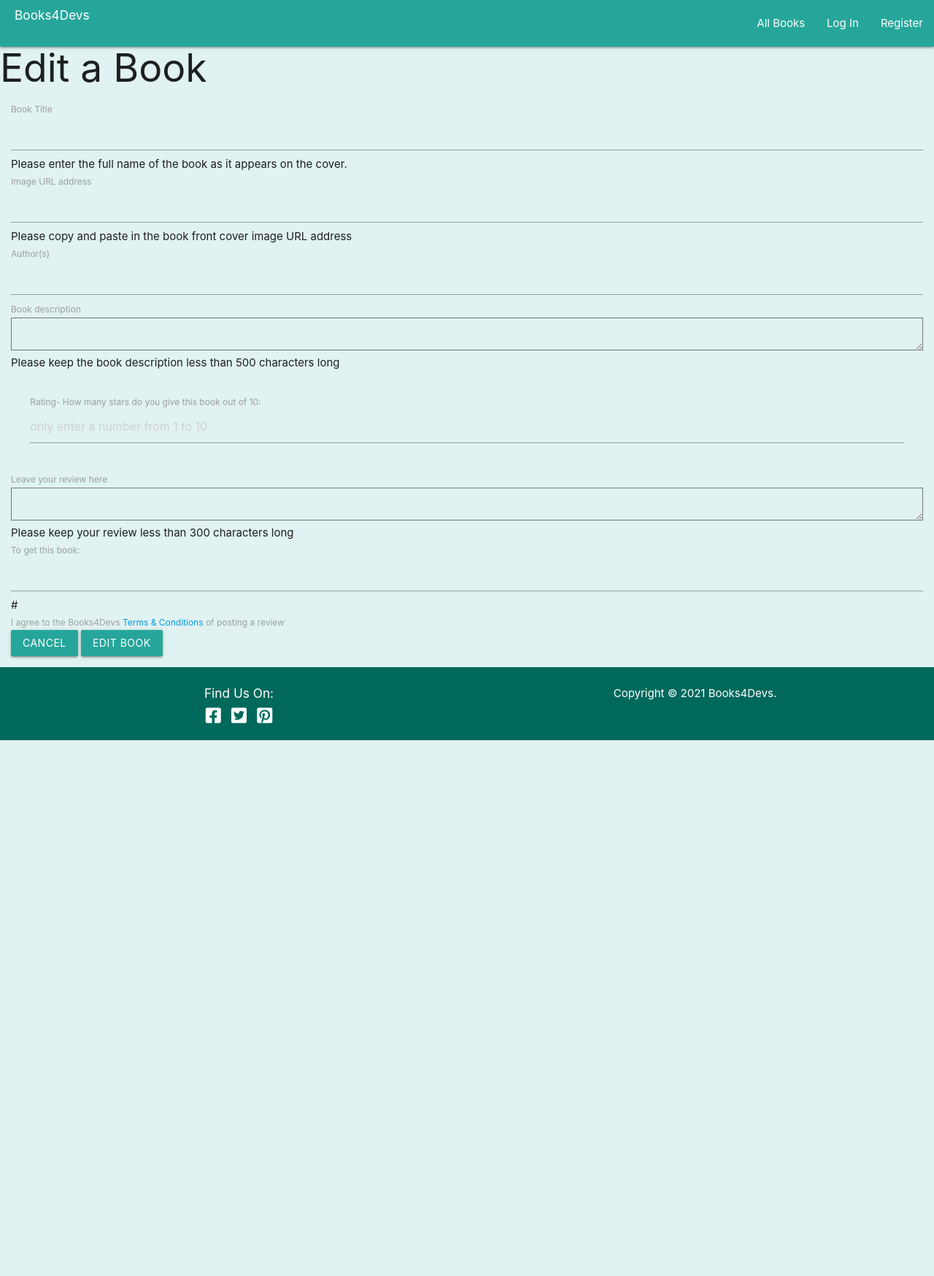
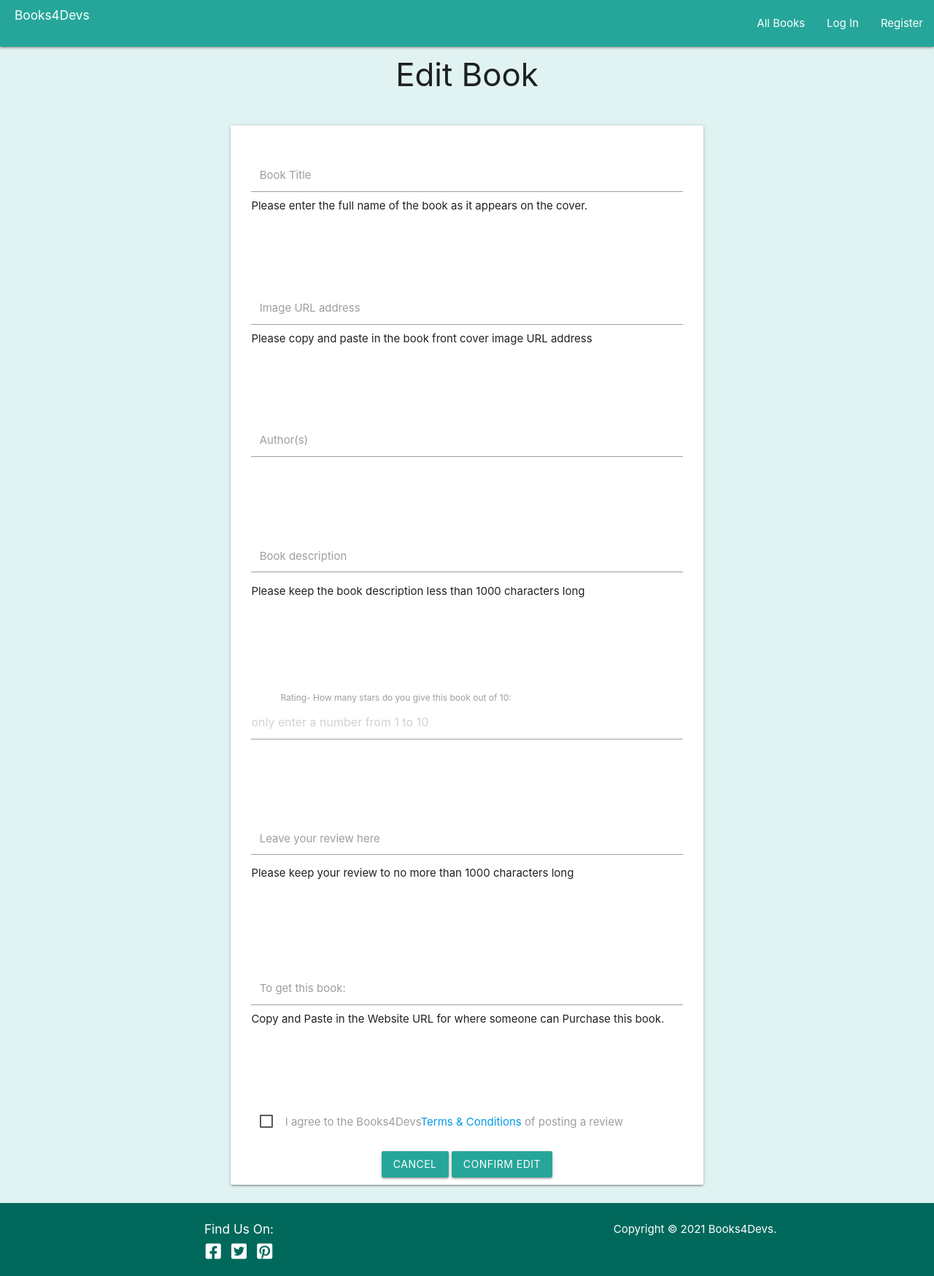
Before and after one commit to PhillyJB/Books4Devs, a Flask app: template templates/edit_book.html in a window 1280 px wide. Shown: the whole page at 73% size. Before the commit the page ends 1014 px from the top, so only its background shows below. Run offline with Flask 2, Linux system fonts and the light colour scheme; the template is opened without the code that fills it, so the values that code supplies are empty; some libraries are stand-ins or nearby versions.

Commit message:
formatted login, register and edit book pages

```diff
--- a/static/css/styles.css
+++ b/static/css/styles.css
@@ -65,7 +65,7 @@ main {
 }
 
 .page-header,
-.add-a-book-btn {
+.add-book-btns {
   text-align: center;
 }
 
@@ -84,18 +84,21 @@ main {
   background-color: #b2dfdb;
 }
 
-/*----add book  form------*/
-.add-form-row {
-  display: flex;
-  flex-wrap: nowrap;
-  flex-direction: column;
-  justify-content: space-evenly;
+/*-----logIn Form-------*/
+.login-form-btn, .login-form-text {
+  text-align: center;
 }
 
-.add-form-col {
+.login-form-text {
+  margin-top: 10px;
+}
+
+/*----add book form------*/
+
+.add-form-col form {
   align-items: center;
-  margin-left: 100px;
-  margin-right: 100px;
+  margin: auto;
+  width: 80%;
 }
 
 .add-form-col .input-field,
@@ -104,16 +107,26 @@ main {
   padding: 40px;
 }
 
-.add-book-btn-row {
+.formTermsfield .form-check-label {
+  font-size: smaller;
+}
+
+.add-book-btn-row, .add-a-book-btn {
   margin-top: 20px;
   margin-bottom: 10px;
   text-align: center;
 }
 
-.add-book-btn-row button {
+.add-book-btn-row .btn {
   margin-bottom: 10px;
+
 }
 
+/*-----Input fields on forms-------*/
+.input-field {
+  margin-top: 5px;
+  margin-bottom: 5px;
+}
 
 /*search box form*/
 
--- a/templates/edit_book.html
+++ b/templates/edit_book.html
@@ -1,33 +1,53 @@
 {% extends "base.html" %}
 {% block content %}
-
-<h2>Edit a Book</h2>
-<div class="row" style="justify-content: center;">
-    <form class="col-10 col-md-8" method="POST" action="{{ url_for('edit_book', book_id=book._id) }}">
+<div class="row">
+    <div class="col s12 page-header">
+        <h3>Edit Book</h3>
+    </div>
+</div>
+<div class="row add-form-row">
+    <div class="col s12 m8 offset-m2 add-form-col">
+        <form class="card" method="POST" action="{{ url_for('edit_book', book_id=book._id) }}">
             <!--1-title-->
-        <div class="mb-3">
+            <div class="row">
+                <div class="input-field col s12">
                     <label for="title" class="form-label">Book Title</label>
-            <input type="text" name="title" class="form-control" id="title" aria-describedby="titleHelp" value="{{ book.title}}" required>
-            <div id="titleHelp" class="form-text">Please enter the full name of the book as it appears on the cover.
+                    <input type="text" name="title" class="form-control" id="title" aria-describedby="titleHelp"
+                        value="{{ book.title}}" required>
+                    <div id="titleHelp" class="form-text">
+                        Please enter the full name of the book as it appears on the
+                        cover.
+                    </div>
                 </div>
             </div>
             <!--2-imgURL-link-->
-        <div class="mb-3">
+            <div class="row">
+                <div class="input-field col s12">
+                    <input type="text" name="imgURL" class="form-control" id="imgURL" aria-describedby="imgHelp"
+                        value="{{ book.imgURL }}" required>
                     <label for="imgURL" class="form-label">Image URL address</label>
-            <input type="text" name="imgURL" class="form-control" id="imgURL" aria-describedby="imgHelp" value="{{ book.imgURL }}" required>
-            <div id="imgHelp" class="form-text">Please copy and paste in the book front cover image URL address</div>
+                    <div id="imgHelp" class="form-text">
+                        Please copy and paste in the book front cover image URL address
+                    </div>
+                </div>
             </div>
             <!--3-author(s)-->
-        <div class="mb-3">
+            <div class="row">
+                <div class="input-field col s12">
                     <label for="author" class="form-label">Author(s)</label>
-            <input type="text" name="author" class="form-control" id="author" value="{{ book.author }}" required>
+                    <input type="text" name="author" class="form-control" id="author" value="{{ book.author }}"
+                        required>
+                </div>
             </div>
             <!--4-description-->
-        <div class="mb-3">
+            <div class="row">
+                <div class="input-field col s12">
                     <label for="desc" class="form-label">Book description</label>
-            <textarea class="form-control" name="desc" id="desc" rows="3" aria-describedby="imgHelp" maxlength="500"
-                required>{{- book.desc -}}</textarea>
-            <div id="desc-max" class="form-text">Please keep the book description less than 500 characters long</div>
+                    <textarea class="materialize-textarea" name="desc" id="desc" rows="3" aria-describedby="desc-max"
+                        maxlength="1000" data-length="1000" required>{{- book.desc -}}</textarea>
+                    <div id="desc-max" class="form-text">Please keep the book description less than 1000 characters long
+                    </div>
+                </div>
             </div>
             <!--5-rating-->
             <div class="row">
@@ -35,34 +55,78 @@
                     <div>
                         <label for="rating" class="form-label">Rating- How many stars do you give this book out of
                             10:</label>
+                        <input type="number" name="rating" class="form-control" id="rating" min="1" max="10"
+                            maxlength="2" value="{{ book.rating }}" placeholder="only enter a number from 1 to 10"
+                            required>
                     </div>
-                <input type="number" name="rating" class="form-control" id="rating" min="1" max="10" maxlength="2" value="{{ book.rating }}"
-                    placeholder="only enter a number from 1 to 10" required>
                 </div>
             </div>
             <!--6-book comments-->
-        <div class="mb-3">
+            <div class="row">
+                <div class="input-field col s12">
                     <label for="comments" class="form-label">Leave your review here</label>
-            <textarea class="form-control" name="comments" id="comments" rows="3" aria-describedby="comment-max"
-                maxlength="300" required>{{- book.comments -}}</textarea>
-            <div id="comment-max" class="form-text">Please keep your review less than 300 characters long</div>
+                    <textarea class="materialize-textarea" name="comments" id="comments" aria-describedby="comment-max"
+                        maxlength="1000" required>{{- book.comments -}}</textarea>
+                    <div id="comment-max" class="form-text">
+                        Please keep your review to no more than 1000 characters long
+                    </div>
+                </div>
+
             </div>
             <!--7-get the book link-->
-        <div class="mb-3">
+            <div class="row">
+                <div class="input-field col s12">
                     <label for="get_book" class="form-label">To get this book:</label>
-            <input type="text" name="get_book" class="form-control" value="{{ book.get_book }}" id="get_book" required>
-            <div id="" class="form-text">#</div>
+                    <input type="text" name="get_book" class="form-control" value="{{ book.get_book }}" id="get_book"
+                        aria-describedby="get_book" required>
+                    <div id="get_book" class="form-text">
+                    Copy and Paste in the Website URL for where someone can Purchase this book.
                     </div>
-        <!--8-terms&condition checkbox-->
-        <div class="mb-3 form-check">
-            <input type="checkbox" class="form-check-input" id="exampleCheck1" placeholder="Insert a URL for a location for someone to purchase this book" required>
-            <label class="form-check-label" for="exampleCheck1">I agree to the Books4Devs <a href="">Terms &
-                    Conditions</a> of posting a review</label>
                 </div>
-        <!--Cancel editing button-->
-        <a href="{{ url_for('index') }}" class="btn btn-primary">Cancel</a>
-        <!--9-edit book submit form button-->
-        <button type="submit" class="btn btn-primary mb-3">Edit Book</button>
+            </div>
+            <!--8a-terms&condition checkbox-->
+            <div class="row">
+                <div class="input-field col s12 formTermsfield">
+                    <label class="form-check-label" for="terms-check">
+                        <input type="checkbox" id="terms-check" required>
+                        <span>I agree to the Books4Devs<a id="termsConTrigger">Terms &
+                            Conditions</a> of posting a review</span>
+                    </label>
+                </div>
+            </div>
+            <!--8b-Terms and Conditions Div -->
+            <div class="row" id="termsCon">
+                <div class="col s10">
+                    <p><strong>Terms and Conditions:</strong><br>
+                        Users posting books reviews on this site agree to not post any commments that can be deemed
+                        to be
+                        rude,
+                        racist
+                        or abusive in any manner. You agree to abstain from vulgar language and keep your comments
+                        relative
+                        to
+                        the book
+                        at hand and your experience of it. We encourage complete honesty on a book review but if
+                        your
+                        comments
+                        are
+                        deemed to be out of line this will result in your review being removed and even possible
+                        deletion of
+                        your user
+                        account.
+                        <p>
+                </div>
+            </div>
+            <!--9Submit and Cancel buttons for edit book form-->
+            <div class="row add-book-btn-row">
+                <div class="col s12">
+                    <!--9aCancel editing button-->
+                    <button href="{{ url_for('index') }}" class="btn">Cancel</button>
+                    <!--9b-edit book submit form button-->
+                    <button type="submit" class="btn">Confirm Edit</button>
+                </div>
+            </div>
         </form>
     </div>
+</div>
 {% endblock %}
--- a/templates/index.html
+++ b/templates/index.html
@@ -4,15 +4,15 @@
 <div class="row main-heading-row">
     <div class="col s12">
         <div class="card main-heading">
-            <h2 class=""><strong>Books4Devs!</strong></h1>
+            <h2 class=""><strong>Books4Devs!</strong></h2>
                 <h6 class="">A great platform that allows Software Developers and those interested to share
                     reviews,
                     recommendations and comments on books used in the computer programming world.</h6>
                 {% if session.user %}
                 {% else %}
                 <h6 class="">
-                    Why not <a style="text-decoration: none;" href="{{ url_for('register') }}">Register</a> or <a
-                        style="text-decoration: none;" href="{{ url_for('login') }}">LogIn </a> and add your own
+                    Why not <a style="text-decoration: none;" href="{{ url_for('register') }}"><strong>Register</strong></a> or <a
+                        style="text-decoration: none;" href="{{ url_for('login') }}"><strong>LogIn</strong> </a> and add your own
                     book
                     reviews too.
                 </h6>
```
Also changed, not shown: templates/add_book.html (+12 -12 lines), templates/login.html (+25 -20 lines), templates/register.html (+27 -25 lines). Lines whose indentation alone changed are shown as unchanged.
